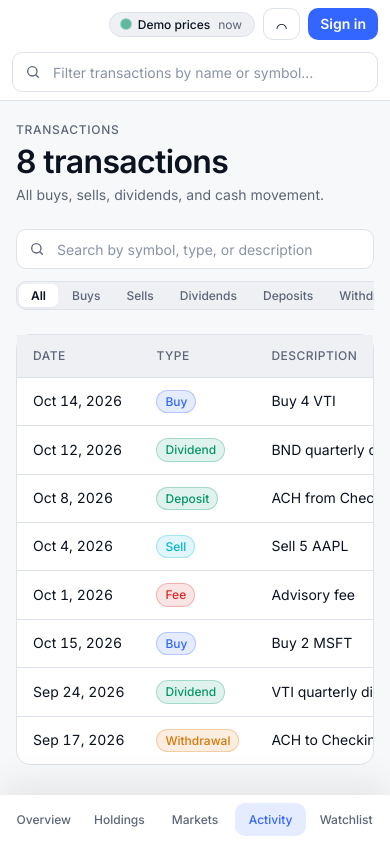
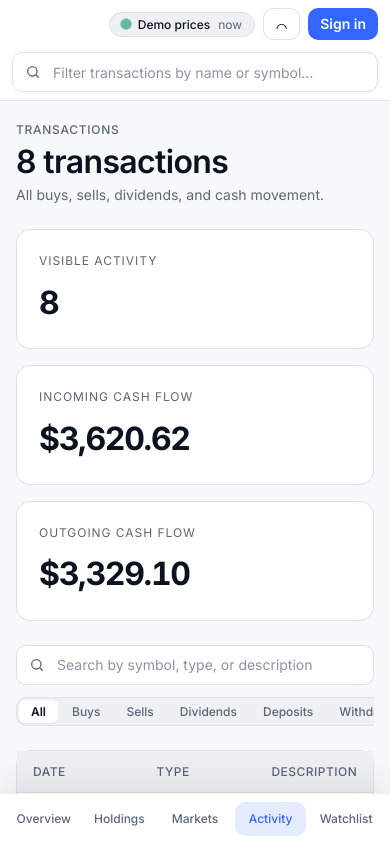
Before and after one commit to FarnazNK/finvision, a React (Vite) app: page /transactions in a window 390 px wide. Shown: the top 842 px of the page. Built offline with nearby package versions, Linux system fonts and the light colour scheme; no server answers.

Commit message:
feat(ui): enrich holdings and transactions and fix dashboard responsiveness

```diff
--- a/src/pages/TransactionsPage.tsx
+++ b/src/pages/TransactionsPage.tsx
@@ -42,6 +42,11 @@ export function TransactionsPage() {
         </div>
       </PageHeader>
 
+      <SummaryGrid>
+        <SummaryCard><SummaryLabel>Visible activity</SummaryLabel><SummaryValue>{items.length}</SummaryValue></SummaryCard>
+        <SummaryCard><SummaryLabel>Incoming cash flow</SummaryLabel><SummaryValue>{formatMoney(items.filter((tx) => tx.amount > 0).reduce((sum, tx) => sum + tx.amount, 0), { currency })}</SummaryValue></SummaryCard>
+        <SummaryCard><SummaryLabel>Outgoing cash flow</SummaryLabel><SummaryValue>{formatMoney(items.filter((tx) => tx.amount < 0).reduce((sum, tx) => sum + Math.abs(tx.amount), 0), { currency })}</SummaryValue></SummaryCard>
+      </SummaryGrid>
       <Toolbar>
         <SearchWrap>
           <Input
@@ -268,3 +273,30 @@ const EmptyHint = styled.div`
   font-size: ${({ theme }) => theme.fontSize.sm};
   color: ${({ theme }) => theme.color.textMuted};
 `;
+
+const SummaryGrid = styled.div`
+  display: grid;
+  grid-template-columns: minmax(0, 1fr);
+  gap: 16px;
+  ${media.sm`grid-template-columns: repeat(3, minmax(0, 1fr));`}
+`;
+const SummaryCard = styled.div`
+  padding: 22px;
+  border: 1px solid ${({ theme }) => theme.color.border};
+  border-radius: ${({ theme }) => theme.radius.lg};
+  background: ${({ theme }) => theme.color.surface};
+`;
+const SummaryLabel = styled.div`
+  color: ${({ theme }) => theme.color.textMuted};
+  font-size: ${({ theme }) => theme.fontSize.xs};
+  text-transform: uppercase;
+  letter-spacing: .08em;
+`;
+const SummaryValue = styled.div`
+  margin-top: 10px;
+  font-size: ${({ theme }) => theme.fontSize['2xl']};
+  font-weight: 700;
+  letter-spacing: -.04em;
+  font-variant-numeric: tabular-nums;
+  overflow-wrap: anywhere;
+`;
```
